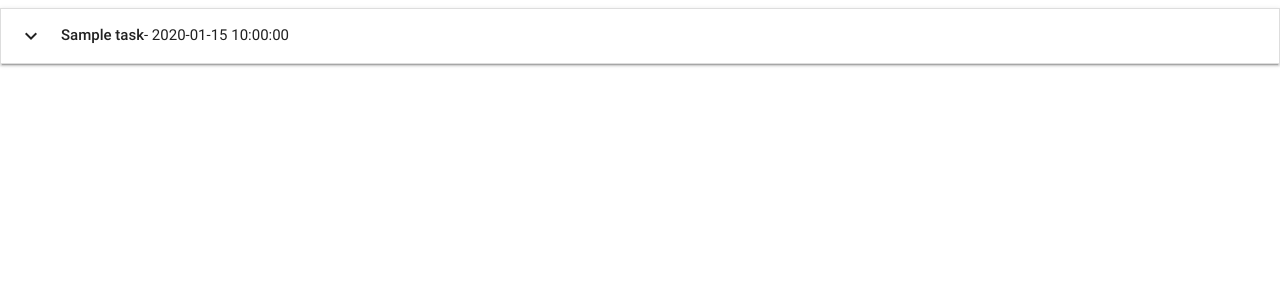
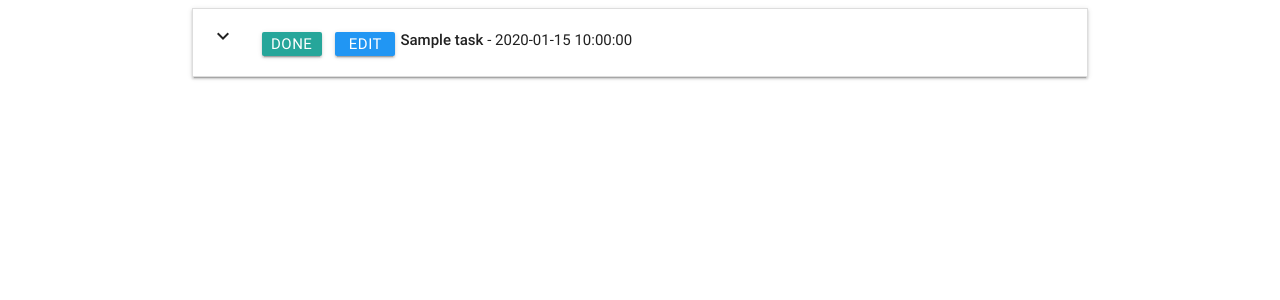
Before and after one commit to SeanLewisIRE/task_manager, a Flask app: page / in a window 1280 px wide. Shown: the top 300 px of the page. Run offline with Flask 2, Linux system fonts and the light colour scheme; a database or web service that is not in the repository returns one stand-in record (values such as "Sample title"); some libraries are stand-ins or nearby versions.

Commit message:
Added custom styles, and byttons

```diff
--- a/static/css/style.css
+++ b/static/css/style.css
@@ -0,0 +1,12 @@
+.btn_small {
+    height: 24px;
+    width: 60px;
+    line-height: 24px;
+    margin: 5px 5px;
+    padding: 0 0.5em;
+}
+
+.task_header {
+    margin-top: 5px;
+
+}
--- a/templates/base.html
+++ b/templates/base.html
@@ -10,10 +10,10 @@
     <title>Task Manager</title>
 </head>
 <body>
-
-    {% block content %}
-    {% endblock %}
-
+    <div class="container">
+        {% block content %}
+        {% endblock %}
+    </div>
 <script src="https://cdnjs.cloudflare.com/ajax/libs/jquery/3.4.1/jquery.min.js"></script>
 <script src="https://cdnjs.cloudflare.com/ajax/libs/materialize/0.100.2/js/materialize.min.js"></script>
 <script type="text/javascript">
--- a/templates/tasks.html
+++ b/templates/tasks.html
@@ -5,11 +5,17 @@
     {% for task in tasks %}
         <li>
         <div class="collapsible-header">
-        <div class="col s3"></div>
-        <div class="col s9">
+        <div class="col s3">
+            <i class="material-icons">expand_more</i>
+            <a class="waves-effect waves-light btn_small btn">Done</a>
+            <a class="waves-effect waves-light btn_small btn blue">Edit</a>
         </div>
-        <i class="material-icons">expand_more</i><strong>{{task.task_name}} </strong> - {{task.due_date}}</div>
-        <div class="collapsible-body"><span>{{task.task_description}}</span></div>
+        <div class="col s9 task_header">
+            <strong>{{task.task_name}} </strong> - {{task.due_date}}</div>
+        </div>
+        <div class="collapsible-body">
+            <span>{{task.task_description}}</span>
+        </div>
         </li>
     {% endfor %}
     </ul>
```
